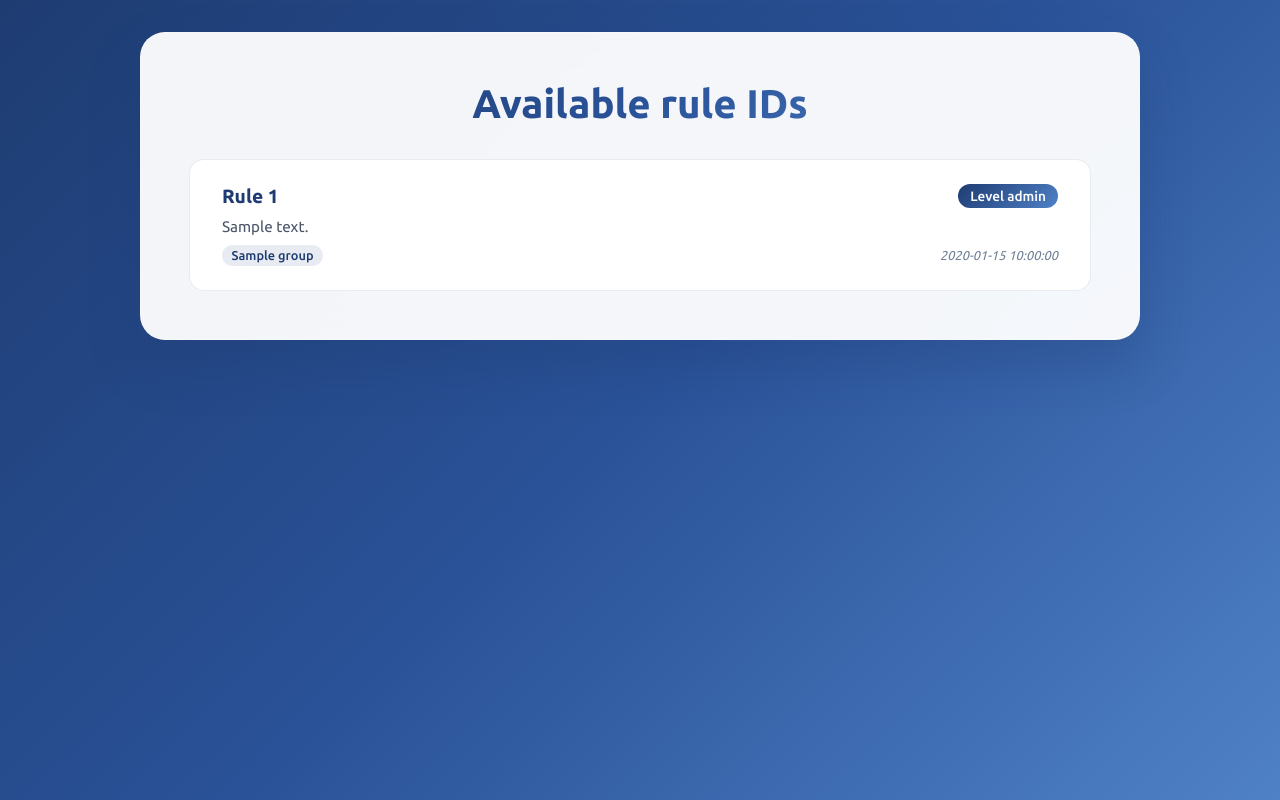
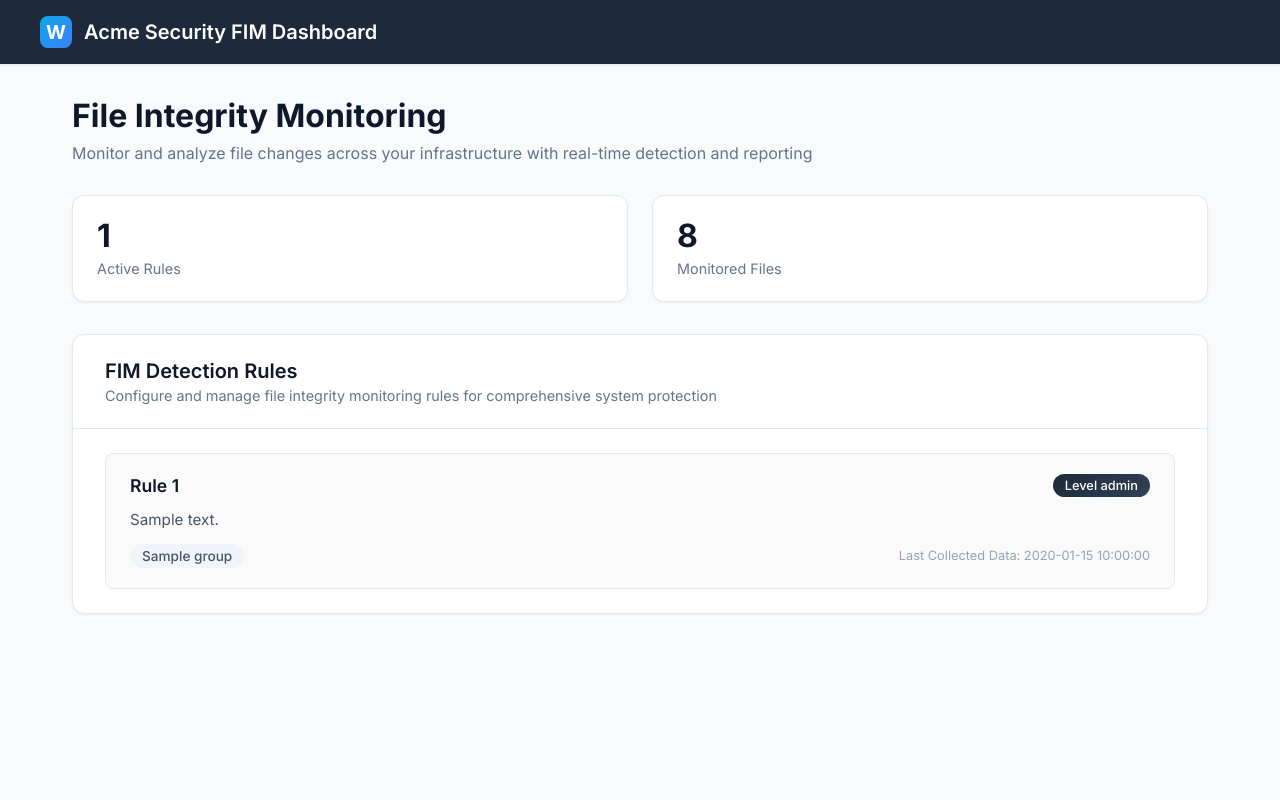
Before and after one commit to sefatuter/acme-siem, a Flask app: template templates/root.html in a window 1280 px wide. Run offline with Flask 3, Linux system fonts and the light colour scheme; the template is opened without the code that fills it: most values are stand-ins (such as "Sample title", 1, 10 or a date in 2020).

Commit message:
Update root.html

```diff
--- a/templates/root.html
+++ b/templates/root.html
@@ -2,9 +2,9 @@
 <html>
 <head>
     <meta charset="utf-8">
-    <title>Wazuh FIM – Rules</title>
+    <title>Wazuh FIM Dashboard</title>
     <style>
-        @import url('https://fonts.googleapis.com/css2?family=Ubuntu:wght@300;400;500;700&display=swap');
+        @import url('https://fonts.googleapis.com/css2?family=Inter:wght@300;400;500;600;700&display=swap');
 
         * {
             margin: 0;
@@ -13,157 +13,230 @@
         }
 
         body {
-            font-family: 'Ubuntu', -apple-system, BlinkMacSystemFont, 'Segoe UI', sans-serif;
-            background: linear-gradient(135deg, #1e3c72 0%, #2a5298 50%, #4f81c7 100%);
+            font-family: 'Inter', -apple-system, BlinkMacSystemFont, 'Segoe UI', sans-serif;
+            background: #f8fafc;
             min-height: 100vh;
+            color: #334155;
+        }
+
+        .dashboard-header {
+            background: #1e293b;
+            color: white;
+            padding: 1rem 2rem;
+            box-shadow: 0 1px 3px rgba(0, 0, 0, 0.1);
+        }
+
+        .header-content {
+            max-width: 1200px;
+            margin: 0 auto;
+            display: flex;
+            align-items: center;
+        }
+
+        .wazuh-brand {
+            display: flex;
+            align-items: center;
+            gap: 0.75rem;
+        }
+
+        .brand-logo {
+            width: 32px;
+            height: 32px;
+            background: linear-gradient(135deg, #0ea5e9, #3b82f6);
+            border-radius: 8px;
+            display: flex;
+            align-items: center;
+            justify-content: center;
+            font-weight: bold;
+            font-size: 1.2rem;
+        }
+
+        .brand-text {
+            font-size: 1.25rem;
+            font-weight: 600;
+        }
+
+        .main-content {
+            max-width: 1200px;
+            margin: 0 auto;
             padding: 2rem;
         }
 
-        .container {
-            max-width: 1000px;
-            margin: 0 auto;
-            background: rgba(255, 255, 255, 0.95);
-            backdrop-filter: blur(15px);
-            border-radius: 25px;
-            box-shadow: 0 25px 50px rgba(30, 60, 114, 0.3);
-            padding: 3rem;
-            border: 1px solid rgba(255, 255, 255, 0.2);
+        .page-title {
+            font-size: 2rem;
+            font-weight: 700;
+            color: #0f172a;
+            margin-bottom: 0.5rem;
         }
 
-        h2 {
-            color: #1a365d;
-            font-size: 2.5rem;
-            font-weight: 700;
-            text-align: center;
+        .page-subtitle {
+            color: #64748b;
+            font-size: 1rem;
             margin-bottom: 2rem;
-            background: linear-gradient(135deg, #1e3c72, #2a5298, #4f81c7);
-            -webkit-background-clip: text;
-            -webkit-text-fill-color: transparent;
-            background-clip: text;
         }
 
-        ul {
+        .dashboard-stats {
+            display: grid;
+            grid-template-columns: repeat(auto-fit, minmax(200px, 1fr));
+            gap: 1.5rem;
+            margin-bottom: 2rem;
+        }
+
+        .stat-card {
+            background: white;
+            border-radius: 12px;
+            padding: 1.5rem;
+            border: 1px solid #e2e8f0;
+            box-shadow: 0 1px 3px rgba(0, 0, 0, 0.05);
+        }
+
+        .stat-value {
+            font-size: 2rem;
+            font-weight: 700;
+            color: #0f172a;
+            line-height: 1;
+        }
+
+        .stat-label {
+            font-size: 0.9rem;
+            color: #64748b;
+            margin-top: 0.5rem;
+        }
+
+        .rules-section {
+            background: white;
+            border-radius: 12px;
+            border: 1px solid #e2e8f0;
+            box-shadow: 0 1px 3px rgba(0, 0, 0, 0.05);
+        }
+
+        .section-header {
+            padding: 1.5rem 2rem;
+            border-bottom: 1px solid #e2e8f0;
+        }
+
+        .section-title {
+            font-size: 1.25rem;
+            font-weight: 600;
+            color: #0f172a;
+            margin-bottom: 0.25rem;
+        }
+
+        .section-subtitle {
+            color: #64748b;
+            font-size: 0.9rem;
+        }
+
+        .rules-grid {
+            padding: 1.5rem 2rem;
+        }
+
+        .rules-list {
             list-style: none;
             display: grid;
             gap: 1rem;
         }
 
-        li {
-            background: white;
-            border-radius: 15px;
-            transition: all 0.4s cubic-bezier(0.4, 0, 0.2, 1);
-            border: 1px solid rgba(30, 60, 114, 0.1);
-            overflow: hidden;
+        .rule-item {
+            border: 1px solid #e2e8f0;
+            border-radius: 8px;
+            transition: all 0.2s ease;
+            background: #fafafa;
         }
 
-        li:hover {
-            transform: translateY(-3px) scale(1.02);
-            box-shadow: 0 15px 35px rgba(30, 60, 114, 0.2);
-            border-color: #4f81c7;
+        .rule-item:hover {
+            border-color: #3b82f6;
+            box-shadow: 0 4px 12px rgba(59, 130, 246, 0.1);
+            background: white;
         }
 
         .rule-link {
             display: block;
-            padding: 1.5rem 2rem;
-            color: #2d3748;
+            padding: 1.25rem 1.5rem;
+            color: #334155;
             text-decoration: none;
-            border-radius: 15px;
-            position: relative;
-            overflow: hidden;
-            transition: all 0.3s ease;
-        }
-
-        .rule-link::before {
-            content: '';
-            position: absolute;
-            top: 0;
-            left: -100%;
-            width: 100%;
-            height: 100%;
-            background: linear-gradient(90deg, transparent, rgba(79, 129, 199, 0.1), transparent);
-            transition: left 0.6s cubic-bezier(0.4, 0, 0.2, 1);
-        }
-
-        .rule-link:hover::before {
-            left: 100%;
-        }
-
-        .rule-link:hover {
-            color: #1e3c72;
-            background: linear-gradient(135deg, rgba(30, 60, 114, 0.05), rgba(79, 129, 199, 0.05));
+            transition: all 0.2s ease;
         }
 
         .rule-header {
             display: flex;
             justify-content: space-between;
             align-items: center;
-            margin-bottom: 0.5rem;
+            margin-bottom: 0.75rem;
         }
 
         .rule-id {
-            font-size: 1.2rem;
+            font-size: 1.1rem;
             font-weight: 600;
-            color: #1e3c72;
+            color: #0f172a;
         }
 
         .rule-level {
-            background: linear-gradient(135deg, #1e3c72, #4f81c7);
+            background: linear-gradient(135deg, #1e293b, #334155);
             color: white;
             padding: 0.25rem 0.75rem;
-            border-radius: 20px;
-            font-size: 0.85rem;
+            border-radius: 16px;
+            font-size: 0.8rem;
             font-weight: 500;
         }
 
         .rule-description {
-            color: #4a5568;
+            color: #475569;
             font-size: 0.95rem;
-            line-height: 1.4;
-            margin-bottom: 0.5rem;
+            line-height: 1.5;
+            margin-bottom: 0.75rem;
         }
 
         .rule-meta {
             display: flex;
             justify-content: space-between;
             align-items: center;
-            font-size: 0.8rem;
-            color: #718096;
+            font-size: 0.85rem;
         }
 
         .rule-group {
-            background: rgba(30, 60, 114, 0.1);
-            color: #1e3c72;
-            padding: 0.2rem 0.6rem;
+            background: #f1f5f9;
+            color: #475569;
+            padding: 0.25rem 0.75rem;
             border-radius: 12px;
             font-weight: 500;
         }
 
         .rule-timestamp {
-            font-style: italic;
+            color: #94a3b8;
+            font-size: 0.8rem;
         }
 
         .no-rules {
             text-align: center;
-            color: #718096;
+            color: #94a3b8;
             font-style: italic;
-            padding: 2rem;
-            background: rgba(30, 60, 114, 0.05);
-            border-radius: 15px;
-            border: 2px dashed rgba(30, 60, 114, 0.3);
+            padding: 3rem 2rem;
+            background: #f8fafc;
+            border-radius: 8px;
+            border: 2px dashed #e2e8f0;
         }
 
         @media (max-width: 768px) {
-            body {
+            .dashboard-header {
                 padding: 1rem;
             }
 
-            .container {
-                padding: 2rem;
-                border-radius: 20px;
+            .main-content {
+                padding: 1rem;
             }
 
-            h2 {
-                font-size: 2rem;
+            .page-title {
+                font-size: 1.5rem;
+            }
+
+            .dashboard-stats {
+                grid-template-columns: 1fr;
+                gap: 1rem;
+            }
+
+            .section-header, .rules-grid {
+                padding: 1rem 1.5rem;
             }
 
             .rule-header {
@@ -175,17 +248,45 @@
             .rule-meta {
                 flex-direction: column;
                 align-items: flex-start;
-                gap: 0.25rem;
+                gap: 0.5rem;
             }
         }
     </style>
 </head>
 <body>
-    <div class="container">
-        <h2>Available rule IDs</h2>
-        <ul>
+    <div class="dashboard-header">
+        <div class="header-content">
+            <div class="wazuh-brand">
+                <div class="brand-logo">W</div>
+                <span class="brand-text">Acme Security FIM Dashboard</span>
+            </div>
+        </div>
+    </div>
+
+    <div class="main-content">
+        <h1 class="page-title">File Integrity Monitoring</h1>
+        <p class="page-subtitle">Monitor and analyze file changes across your infrastructure with real-time detection and reporting</p>
+
+        <div class="dashboard-stats">
+            <div class="stat-card">
+                <div class="stat-value">{{ rules_with_metadata|length }}</div>
+                <div class="stat-label">Active Rules</div>
+            </div>
+            <div class="stat-card">
+                <div class="stat-value">{{ rules_with_metadata|length * 8 }}</div>
+                <div class="stat-label">Monitored Files</div>
+            </div>
+        </div>
+
+        <div class="rules-section">
+            <div class="section-header">
+                <h2 class="section-title">FIM Detection Rules</h2>
+                <p class="section-subtitle">Configure and manage file integrity monitoring rules for comprehensive system protection</p>
+            </div>
+            <div class="rules-grid">
+                <ul class="rules-list">
                 {% for rule_id, metadata in rules_with_metadata %}
-          <li>
+                  <li class="rule-item">
                     <a href="{{ url_for('rule_index', rid=rule_id) }}" class="rule-link">
                       <div class="rule-header">
                         <span class="rule-id">Rule {{ rule_id }}</span>
@@ -194,14 +295,16 @@
                       <div class="rule-description">{{ metadata.description }}</div>
                       <div class="rule-meta">
                         <span class="rule-group">{{ metadata.group }}</span>
-                <span class="rule-timestamp">{{ metadata.timestamp }}</span>
+                        <span class="rule-timestamp">Last Collected Data: {{ metadata.timestamp }}</span>
                       </div>
                     </a>
                   </li>
                 {% else %}
-          <li class="no-rules">No rule directories found.</li>
+                  <li class="no-rules">No FIM rules configured. Configure detection rules to begin monitoring file integrity.</li>
                 {% endfor %}
                 </ul>
             </div>
+        </div>
+    </div>
 </body>
 </html>
```
Lines whose indentation alone changed are shown as unchanged.
